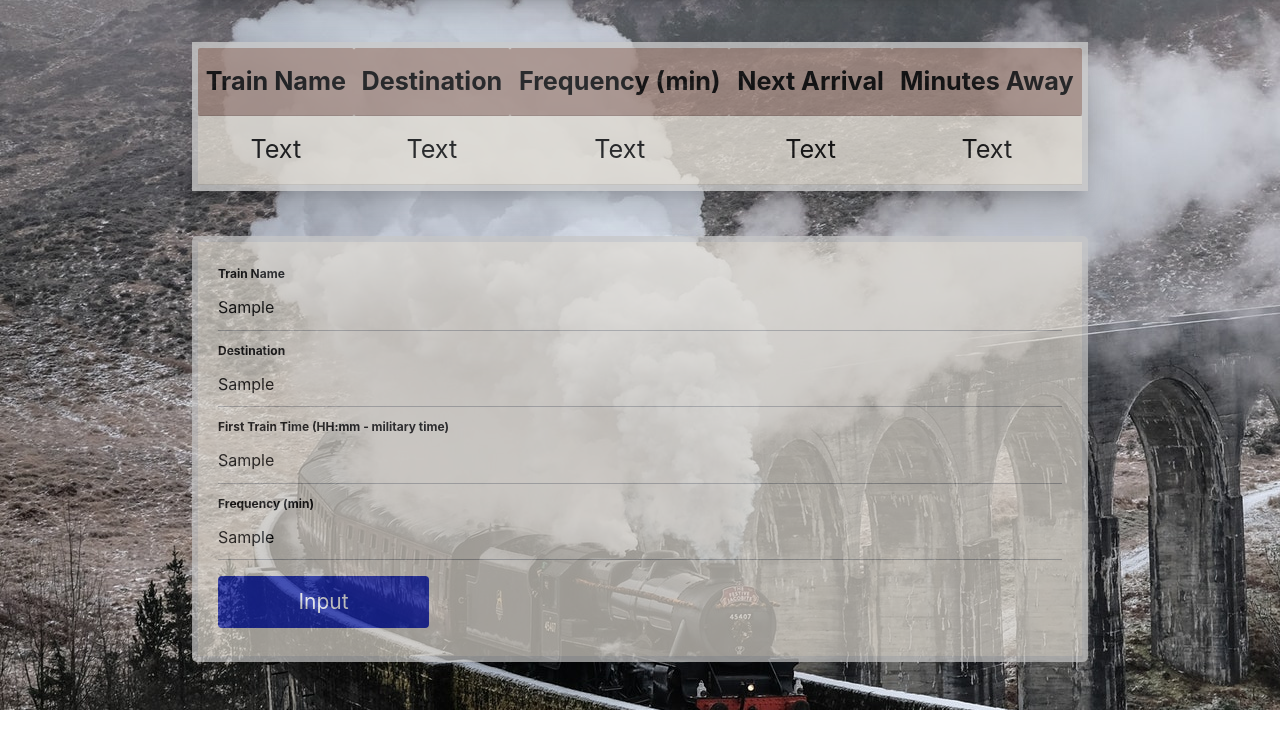
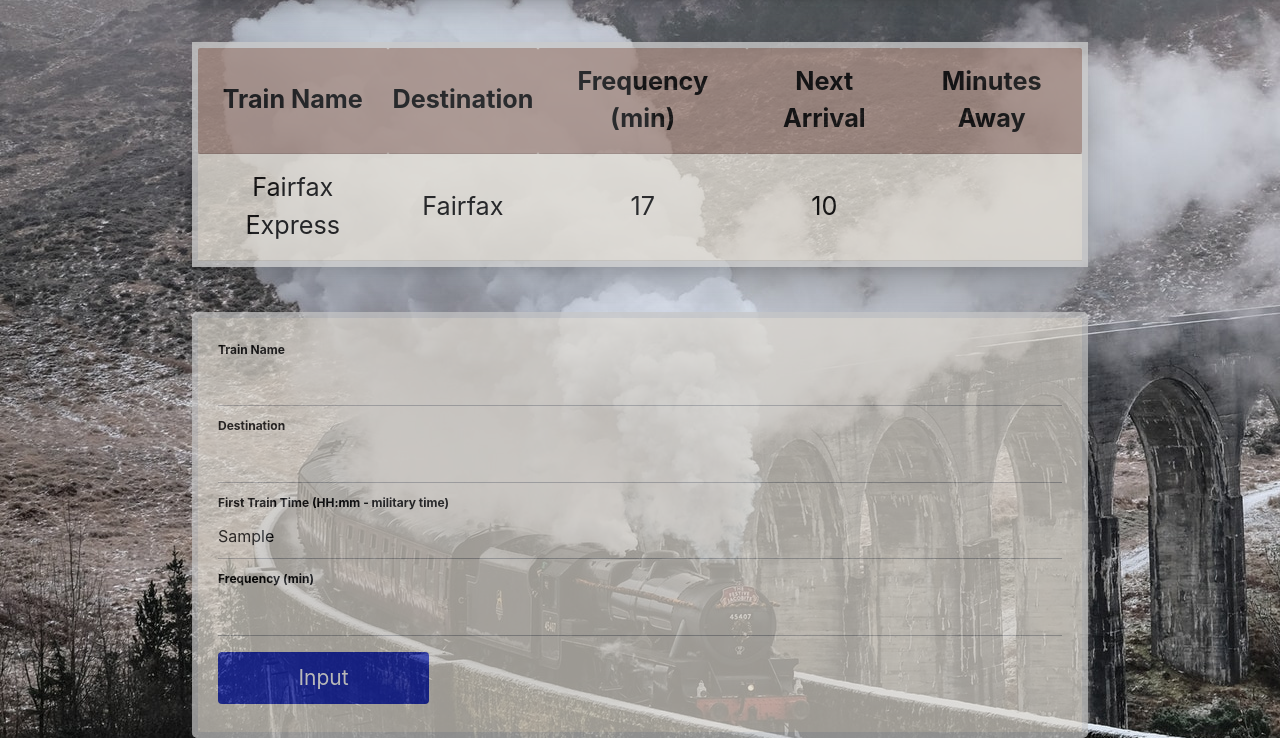
Before and after one commit to drosenbaum5/train-schedule, a plain HTML site: page index.html in a window 1280 px wide. Both pictures are taken after typing "Sample", "Sample", "Sample", "Sample" into the empty fields and a click on the input "Input". Shown: the part 90-828 px from the top of the page. Before the commit the page ends 800 px from the top, so only its background shows below. Drawn offline with nearby package versions, Linux system fonts and the light colour scheme; no server answers.

Commit message:
removed unnecessary variables that were prevent firebase link. Successfully linked firebase. Rearannaged HTML table values.

```diff
--- a/assets/javascript/javascript.js
+++ b/assets/javascript/javascript.js
@@ -26,7 +26,7 @@ var firebaseConfig = {
     // Grabs user input
     var trainName = $("#train-name").val().trim();
     var trainDestination = $("#destination").val().trim();
-    var firstTrainTime = moment($("first-time").val().trim(), "MM/DD/YYYY").format("X");
+    var firstTrainTime = moment($("first-time").val(), "MM/DD/YYYY").format("LT");
     var trainFrequency = $("#frequency").val().trim();
 
     // Creates local "temporary" object for holding train data
@@ -60,6 +60,10 @@ database.ref().on("child_added", function(childSnapshot) {
     var firstTrainTime = childSnapshot.val().start;
     var trainFrequency = childSnapshot.val().rate;
 
+    console.log(trainName);
+    console.log(trainDestination);
+    console.log(firstTrainTime);
+    console.log(trainFrequency);
 
 
 
@@ -70,9 +74,9 @@ database.ref().on("child_added", function(childSnapshot) {
     $("<td>").text(trainDestination),
     $("<td>").text(firstTrainTime),
     $("<td>").text(trainFrequency),
-    $("<td>").text(empRate),
-    $("<td>").text(empBilled)
+
   );
+  console.log(JSON.stringify(newRow,null,2))
 
   // Append the new row to the table
   $("schedule-table > tbody").append(newRow);
--- a/index.html
+++ b/index.html
@@ -53,11 +53,11 @@
 
                 <tbody>
                   <tr>
-                    <td>Text</td>
-                    <td>Text</td>
-                    <td>Text</td>
-                    <td>Text</td>
-                    <td>Text</td>
+                    <td>Fairfax Express</td>
+                    <td>Fairfax</td>
+                    <td>17</td>
+                    <td>10</td>
+                    <td></td>
                   </tr>
 
 
@@ -81,12 +81,15 @@
           <label for="train-name">Train Name</label>
           <input type="text" id="train-name" name="trainname" placeholder="">
 
-          <label for="lname">Destination</label>
-          <input type="text" id="destination" name="info" placeholder="">
-          <label for="time">First Train Time (HH:mm - military time)</label>
-          <input type="text" id="first-time" name="info" placeholder="">
-          <label for="time">Frequency (min)</label>
-          <input type="text" id="frequency" name="info" placeholder="">
+          <label for="destination">Destination</label>
+          <input type="text" id="destination">
+
+          <label for="first-time">First Train Time (HH:mm - military time)</label>
+          <input type="text" id="first-time"  placeholder="">
+
+          <label for="frequency">Frequency (min)</label>
+          <input type="text" id="frequency"  placeholder="">
+
           <input type="submit" id="add-train-btn" value="Input">
         </form>
       </div>
```
